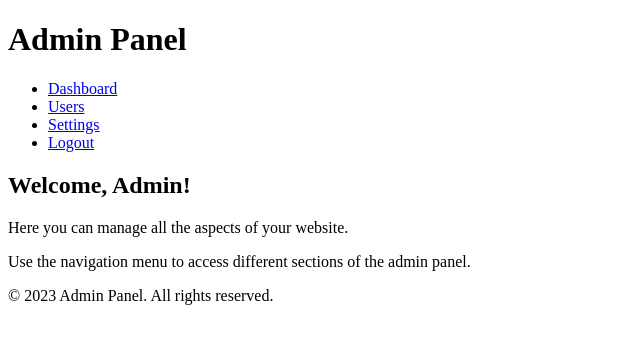
After one commit to Sbleut/blogmvc, a PHP site: template View/Admin/admin.php in a window 1280 px wide. The commit adds this page. Shown: the top 344 px of the page, without its empty margins (0-640 px from the left). Run offline with PHP 8.4, Linux system fonts and the light colour scheme; the template is opened without the code that fills it, so the values that code supplies are empty.

Commit message:
#5 Role Admin Init

```diff
--- a/Config/route.json
+++ b/Config/route.json
@@ -81,5 +81,5 @@
 		"UserManager"
 	],
 	"title": "Administration",
-	"auth": "ADMIN"
+	"auth": "ROLE_ADMIN"
 }]
--- /dev/null
+++ b/View/Admin/admin.php
@@ -0,0 +1,19 @@
+<header>
+		<h1>Admin Panel</h1>
+	</header>
+	<nav>
+		<ul>
+			<li><a href="#">Dashboard</a></li>
+			<li><a href="#">Users</a></li>
+			<li><a href="#">Settings</a></li>
+			<li><a href="#">Logout</a></li>
+		</ul>
+	</nav>
+	<main>
+		<h2>Welcome, Admin!</h2>
+		<p>Here you can manage all the aspects of your website.</p>
+		<p>Use the navigation menu to access different sections of the admin panel.</p>
+	</main>
+	<footer>
+		<p>&copy; 2023 Admin Panel. All rights reserved.</p>
+	</footer>
--- a/index.php
+++ b/index.php
@@ -20,7 +20,6 @@
 		$router = new Router();
 		$httpRequest->setRoute($router->findRoute($httpRequest, $config->basepath));
 		$httpRequest->run($config);
-
 	}
 	catch(Exception $e)
 	{
```
Also changed, not shown: Controller/AdminController.php (+17 -0 lines), Controller/UserController.php (+5 -2 lines), Framework/Route.php (+9 -6 lines), Model/Entite/User.php (+11 -6 lines), Model/Manager/UserManager.php (+10 -1 lines), Framework/HttpRequest.php (line endings or trailing spaces).
